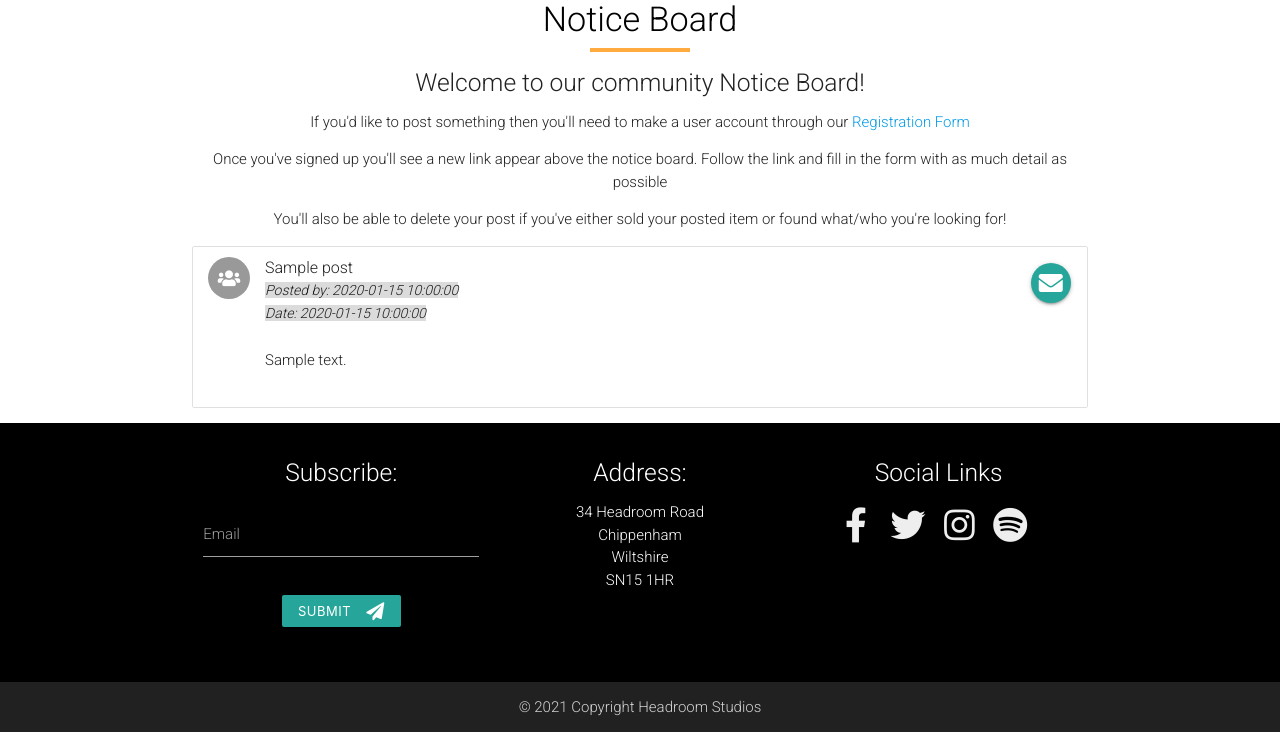
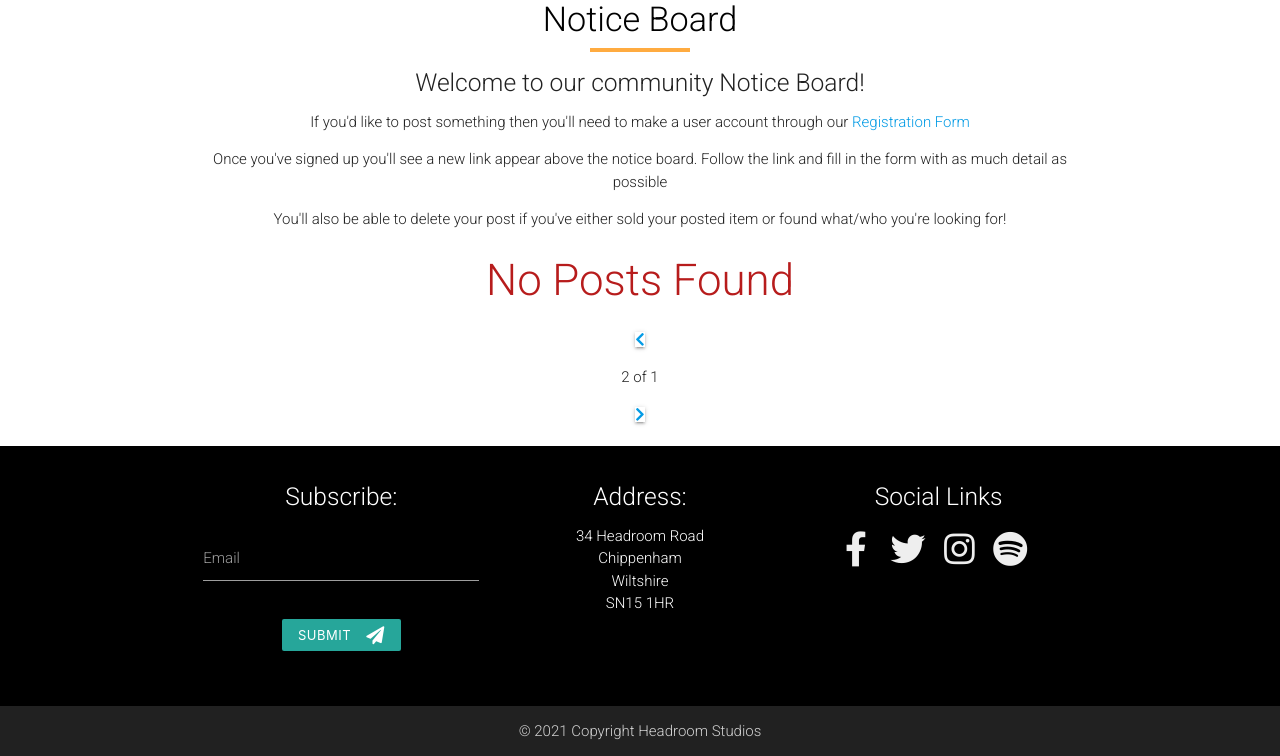
Before and after one commit to jacobroos87/headroom-studios, a Flask app: page /notice_board?page=2 in a window 1280 px wide. Shown: the part 872-1628 px from the top of the page. Before the commit the page ends 1604 px from the top, so only its background shows below. Run offline with Flask 2, Linux system fonts and the light colour scheme; the visitor is signed in with stand-in values (Sample User, id 1); a database or web service that is not in the repository returns one stand-in record (values such as "Sample title"); some libraries are stand-ins or nearby versions.

Commit message:
Added pagination to notice board page and mail:to link

```diff
--- a/app.py
+++ b/app.py
@@ -36,8 +36,56 @@ def rehearsal_studios():
 @app.route("/notice_board")
 def notice_board():
     posts = list(mongo.db.posts.find().sort([("_id", -1)]))
+    page = request.args.get("page")
+    # Pagination
+    if page is not None:
+        current_page = int(page)
+    else:
+        current_page = 1
+
+    # Pagination Variables
+    number_per_page = 6
+    number_of_pages = round(len(posts) / number_per_page)
+    if number_of_pages < 1:
+        number_of_pages = 1
+
+    begin = (current_page - 1) * number_per_page
+    end = begin + number_per_page
+    posts = posts[begin:end]
+
     return render_template(
-        "notice_board.html", posts=posts)
+        "notice_board.html", posts=posts,
+        current_page=current_page, number_of_pages=number_of_pages)
+
+
+# Next Page
+@app.route("/next_page/<current_page>", methods=["GET", "POST"])
+def next_page(current_page):
+    """next_page:
+    * This function redirects to recipes the function,
+    with an updated page argument variable
+    """
+    if current_page == (request.args.get("number_of_pages")):
+        page = current_page
+        return redirect(url_for('notice_board', page=page))
+    else:
+        page = int(current_page) + 1
+        return redirect(url_for('notice_board', page=page))
+
+
+# Previous Page
+@app.route("/prev_page/<current_page>", methods=["GET", "POST"])
+def prev_page(current_page):
+    """previous_page:
+    * This function redirects to the recipes function,
+    with an updated page argument variable
+    """
+    if int(current_page) == 1:
+        return redirect(url_for('notice_board', page=None))
+    else:
+        page = int(current_page) - 1
+        return redirect(url_for('notice_board', page=page))
+
 
 
 
--- a/templates/notice_board.html
+++ b/templates/notice_board.html
@@ -37,7 +37,7 @@
                 data-tooltip="URGENT!"></i>
             {% endif %}
             <p>{{  post.post_message }}</p>
-            <a class="btn-floating btn waves-effect waves-light secondary-content" href="#"><i
+            <a class="btn-floating btn waves-effect waves-light secondary-content" href="mailto:{{ post.email }}"><i
                     class="fas fa-envelope"></i></a>
             {% if session.user|lower == post.created_by|lower %}
             <a href="#"><i class="fas btn-small fa-edit" title="Edit"></i></a>
@@ -53,4 +53,14 @@
 
 {% endif %}
 
+<div class="container">
+    <div class="row center-align">
+        <div class="pagination">
+            <a href="{{ url_for('prev_page', current_page=current_page) }}"><i class="fas fa-chevron-left z-depth-1"></i></a>
+            <p>{{ current_page }} of {{ number_of_pages }}</p>
+            <a href="{{ url_for('next_page', current_page=current_page, number_of_pages=number_of_pages) }}"><i class="fas fa-chevron-right z-depth-1"></i></a>
+        </div>
+    </div>
+</div>
+
 {% endblock %}
```
